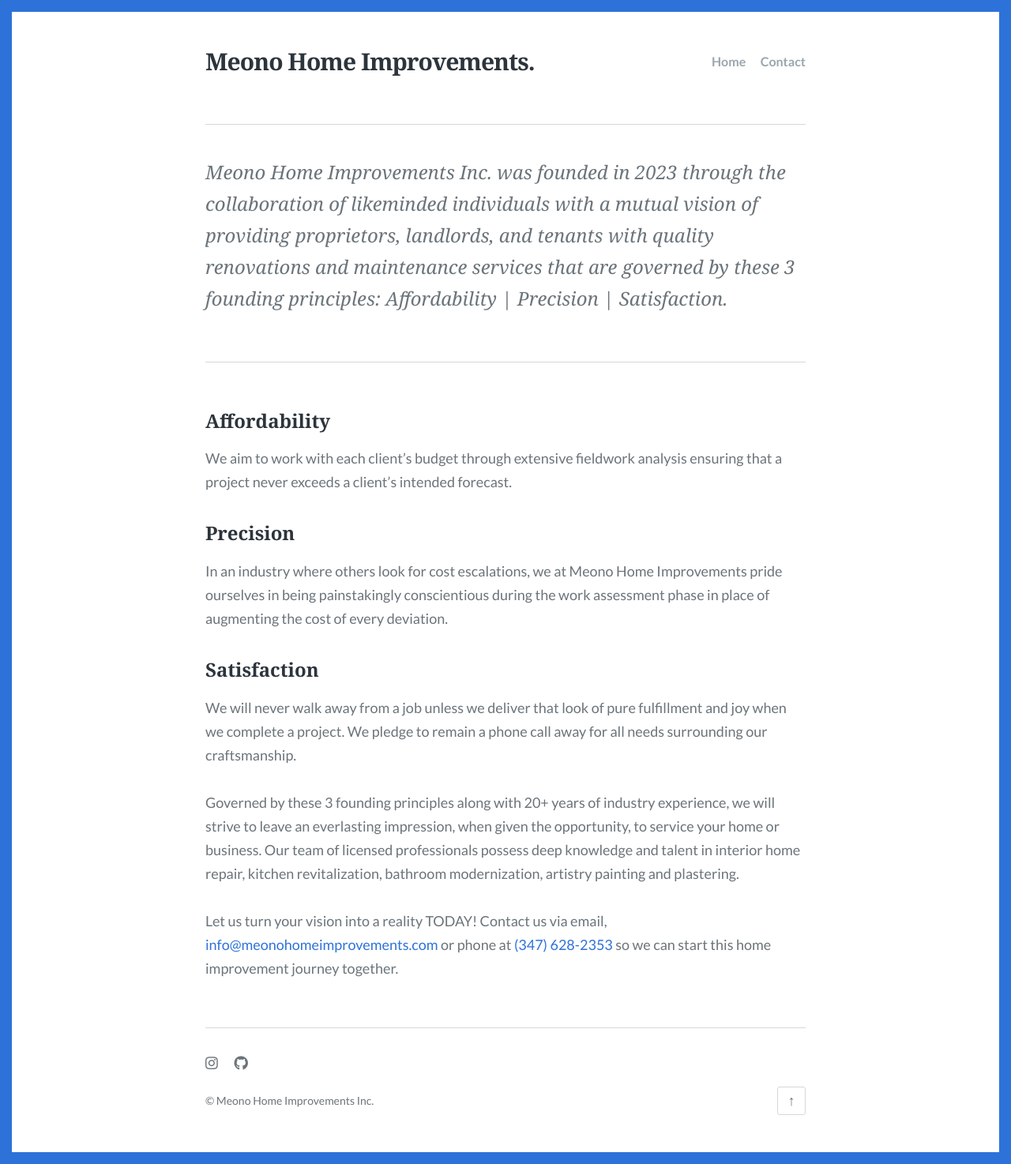
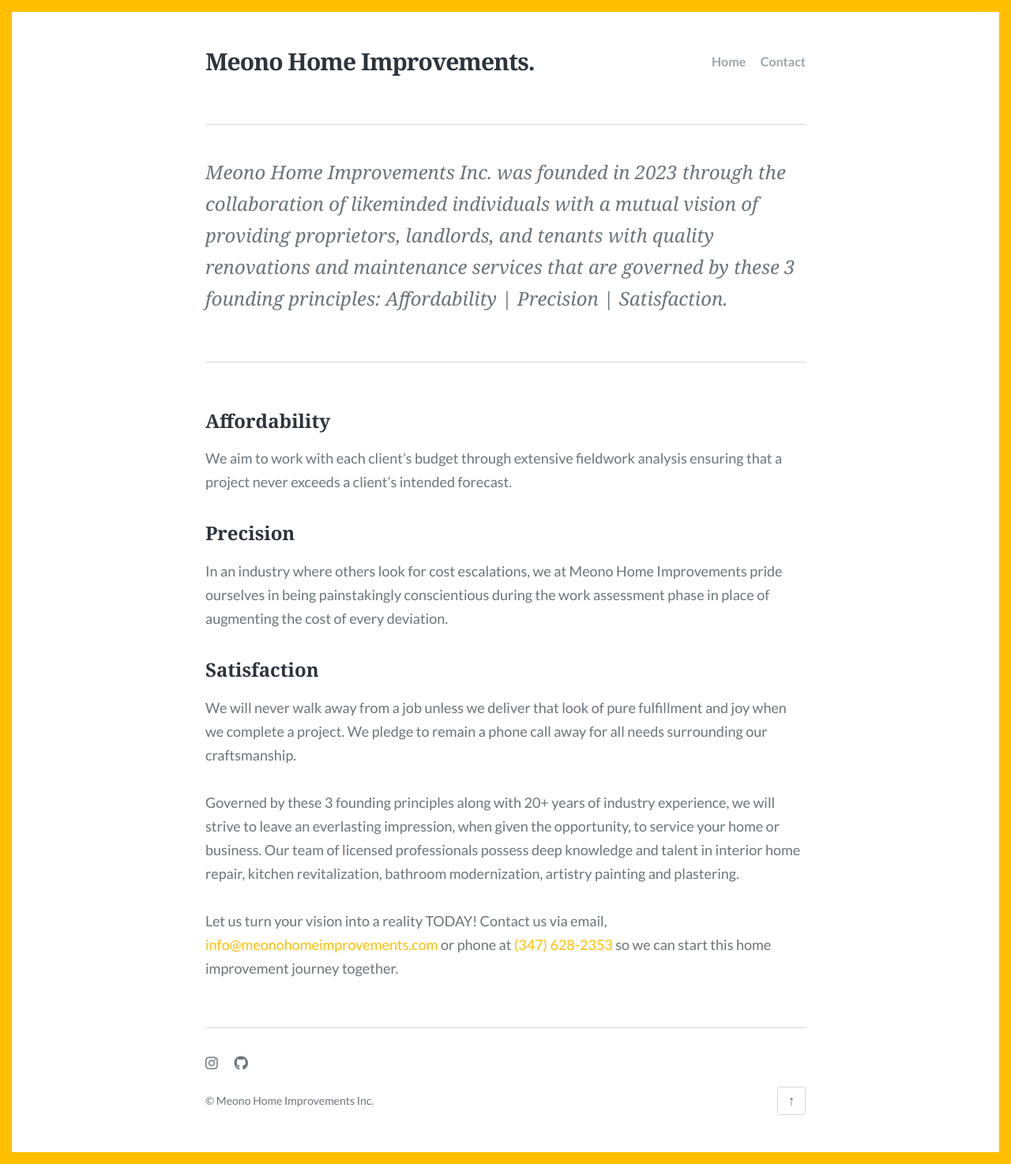
Before and after one commit to swoicik/meonohomimprovements, a Jekyll site: the page built from index.html, in a window 1280 px wide. Shown: the whole page at 79% size. Built offline with Jekyll 4.4.1, drawn with Linux system fonts in a browser that asks for light colours; some web fonts are replaced; the list of posts is cut into pages by our own code.

Commit message:
added yellow

```diff
--- a/_config.yml
+++ b/_config.yml
@@ -37,7 +37,7 @@ navigation:
 disqus:
 
 # Colors
-accent_color: '#2d72d9'
+accent_color: '#FFBF00'
 
 # Site footer
 footer:
```
